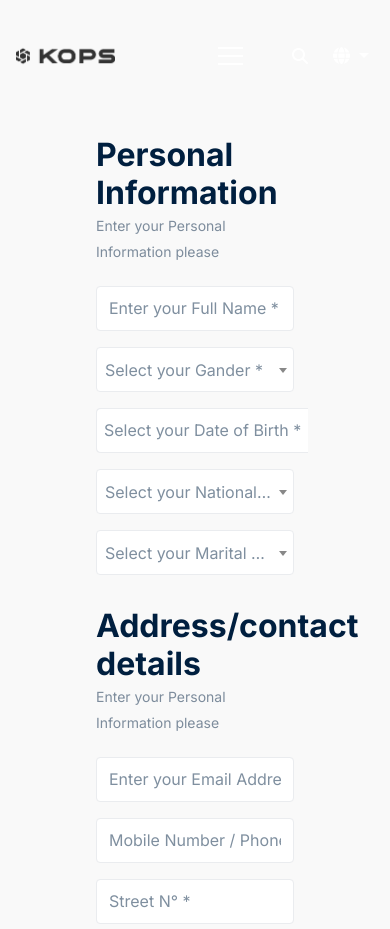
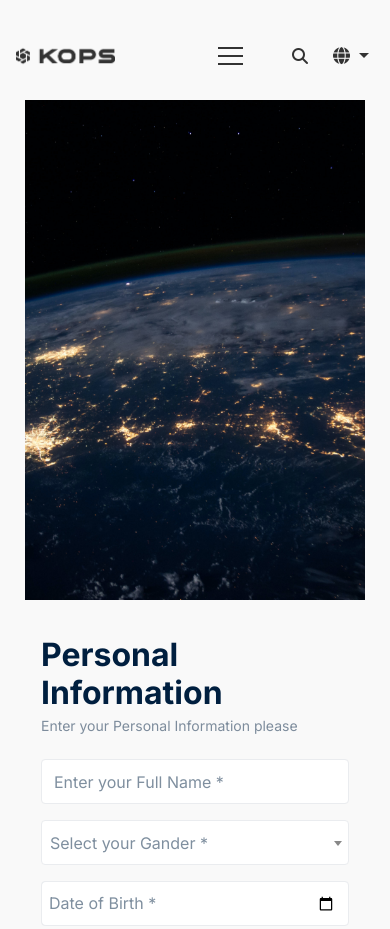
Before and after one commit to Ahmed-Elhadary/KOPS, a plain HTML site: page application.html in a window 390 px wide. Shown: the top 929 px of the page. Drawn offline with nearby package versions, Linux system fonts and the light colour scheme.

Commit message:
update  responsive

```diff
--- a/application.html
+++ b/application.html
@@ -42,8 +42,8 @@
                     <div class="navMenu">
                         <ul>
                             <li> <a href="index.html" data-text="home"> home </a></li>
-                            <li> <a href="#services" data-text="services"> Services </a></li>
-                            <li> <a href="#about" data-text="About us"> About us </a></li>
+                            <li> <a href="./application.html" data-text="Apply Job"> Apply Job </a></li>
+                            <li> <a href="./index.html#about" data-text="About us"> About us </a></li>
                             <li> <a href="contact.html" data-text="contact us"> Contact </a></li>
                         </ul>
                     </div>
@@ -82,9 +82,9 @@
     <!-- Application -->
     <section class="application secPadding ">
         <div class="container-fluid">
-            <div class="row">
+            <div class="application-content row">
 
-                <div class="col-md-6">
+                <div class="col-lg-6">
                     <div class="application-form p-3">
                         <h2>Personal Information</h2>
                         <p>Enter your Personal Information please</p>
@@ -108,7 +108,7 @@
                                 <div class="col-md-6">
                                     <div class="form-group select-date">
 
-                                        <label for="">Select your Date of Birth *</label>
+                                        <label for="">Date of Birth *</label>
                                         <input type="date" class="form-control" id="birthdate" >
                                     </div>
                                 </div>
@@ -262,7 +262,7 @@
                         </form>
                     </div>
                 </div>
-                <div class="col-md-6">
+                <div class="col-lg-6">
                     <div class="image-sec">
                         <img src="images/header.jpg" alt="">
                     </div>
--- a/css/style.css
+++ b/css/style.css
@@ -658,6 +658,11 @@ p {
         background: #333333;
     }
 
+    .navbar-section.black .menuBtn span {
+        background: #333333;
+    }
+
+
     .menuBtn:hover span {
         background: #0b42cd;
     }
@@ -869,7 +874,7 @@ p {
     height: 30px;
     line-height: 30px;
     position: absolute;
-    bottom: 13px;
+    top: 50%;
     font-size: 14px;
     color: white;
     font-weight: 500;
@@ -878,6 +883,7 @@ p {
     margin-right: auto;
     text-align: center;
     cursor: pointer;
+    transform: translateY(-50%);
 }
 
 .application label[for="et_pb_contact_brand_request_0"]:after {
@@ -2159,6 +2165,12 @@ p {
         left: 255px;
     }
 }
+@media screen and (max-width:1160px) {
+    .application .et_pb_contact_form_label {
+        width: 70%;
+    }
+
+}
 
 @media screen and (max-width:1150px) {
 
@@ -2200,6 +2212,28 @@ p {
     .footer .links {
         margin-top: 35px;
     }
+    .application.secPadding {
+        padding: 0px 20px;
+    }
+    .navbar-section.black.white .menu-search .search-box .search-btn {
+        color: #333333;
+    }
+    .navbar-section.black.white .menu-search .lang button {
+        color: #333333;
+    }
+    .application .application-content{
+        flex-direction: column-reverse;
+    }
+    .application .image-sec img {
+        height: 500px;
+        width: 100%;
+        margin-top: 100px;
+    }
+    .application .application-form {
+        margin-top: 20px;
+    }
+
+
 
 }
 
@@ -2219,6 +2253,9 @@ p {
 
     .secHead {
         margin-bottom: 0;
+    }
+    .application.secPadding {
+        padding: 0px 10px;
     }
 
     .about .images .image1 img,
```
Also changed, not shown: contact.html (+2 -2 lines), index.html (+2 -2 lines).
